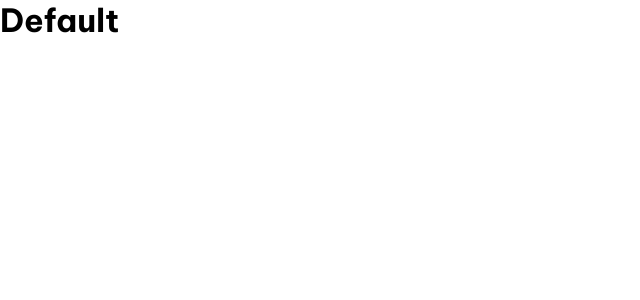
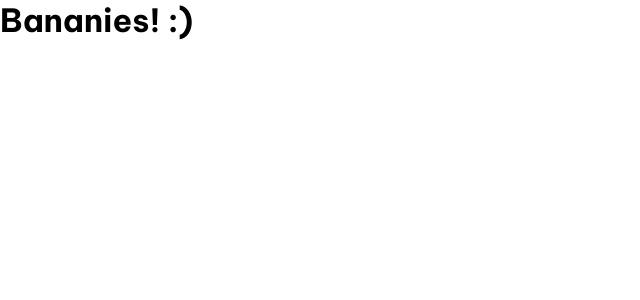
Before and after one commit to WigglyDon/banana-republic, an Angular app: page / in a window 1280 px wide. Shown: the top 300 px of the page, without its empty margins (0-640 px from the left). Built offline with nearby package versions, Linux system fonts and the light colour scheme.

Commit message:
bananafy

```diff
--- a/src/app/app.component.ts
+++ b/src/app/app.component.ts
@@ -4,9 +4,9 @@ import { Component } from '@angular/core';
   selector: 'app-root',
   standalone: true,
   imports: [],
-  template: `<h1>Default</h1>`,
+  template: `<h1>Bananies! :)</h1>`,
   styleUrls: ['./app.component.css'],
 })
 export class AppComponent {
-  title = 'default';
+  title = 'bananas';
 }
--- a/src/index.html
+++ b/src/index.html
@@ -2,7 +2,7 @@
 <html lang="en">
 <head>
   <meta charset="utf-8">
-  <title>Default</title>
+  <title>Bananas</title>
   <base href="/">
   <meta name="viewport" content="width=device-width, initial-scale=1">
   <link rel="icon" type="image/x-icon" href="favicon.ico">
```
Also changed, not shown: src/app/newcomponent.component.ts (added).
